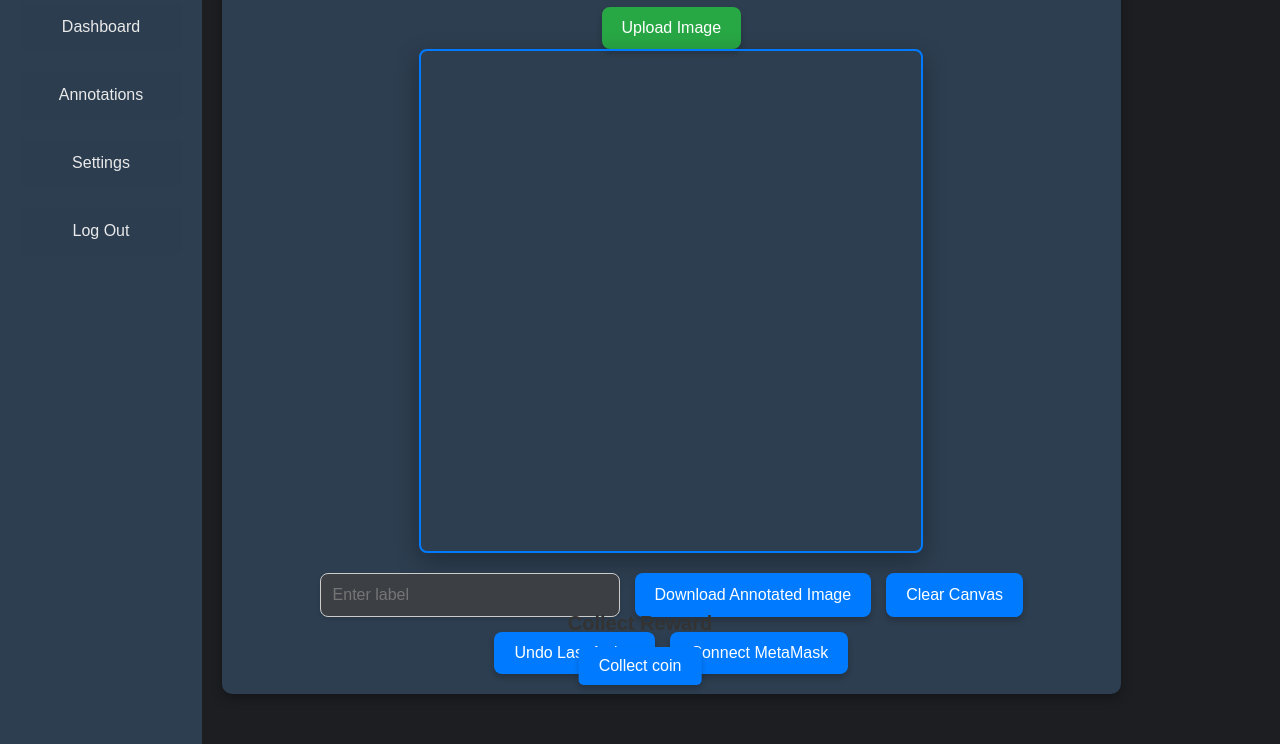
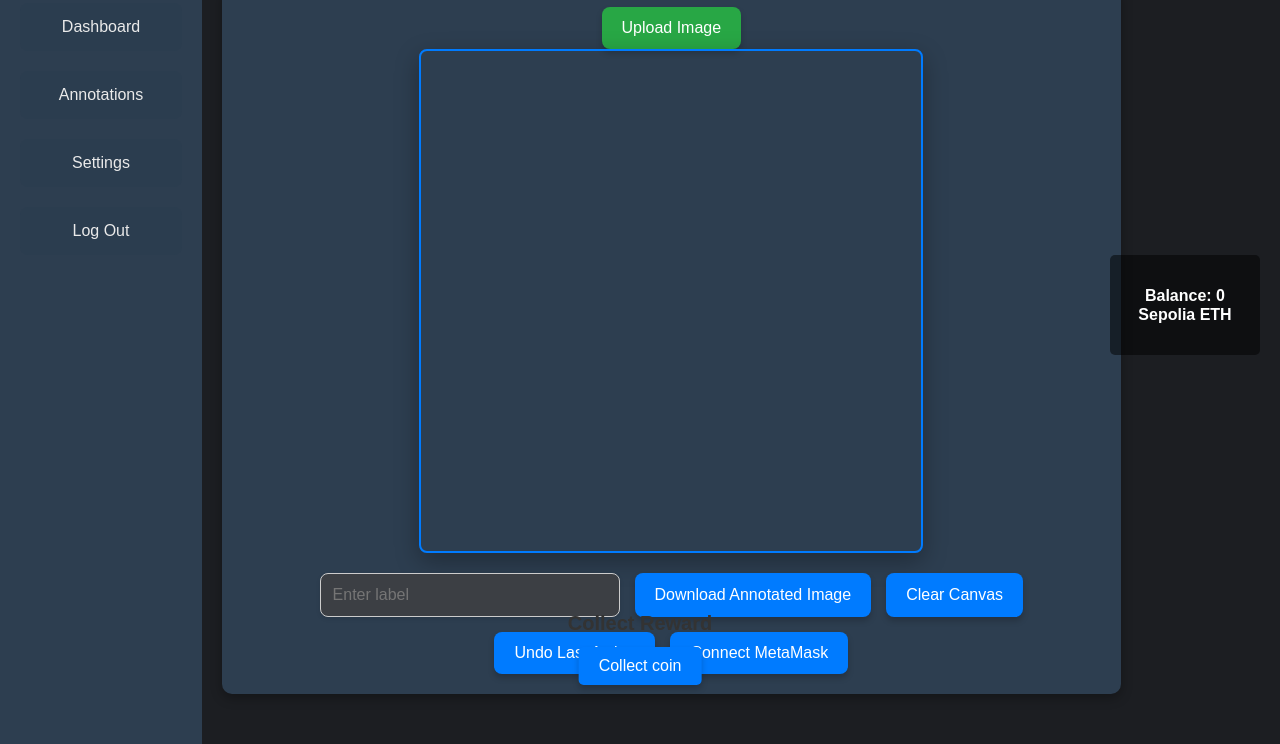
Before and after one commit to shahed4036/run, a plain HTML site: page image_processing.html in a window 1280 px wide. Shown: the part 95-839 px from the top of the page. Drawn offline with nearby package versions, Linux system fonts and the light colour scheme; a script that the page names is missing.

Commit message:
Update image_processing.html

```diff
--- a/image_processing.html
+++ b/image_processing.html
@@ -9,6 +9,11 @@
     <title>Image Annotation Tool</title>
     <style>
         /* General reset and styling */
+
+
+
+
+
         * {
             margin: 0;
             padding: 0;
@@ -168,10 +173,39 @@
             background-color: #218838; /* Darker green on hover */
         }
 
+        #balance {
+            position: fixed;
+            right: 20px;
+            top: 50%;
+            transform: translateY(-50%);
+            width: 150px;  /* Fixed width to maintain a compact square */
+            height: 100px; /* Fixed height */
+            background-color: rgba(0, 0, 0, 0.5);
+            color: white;
+            padding: 10px;
+            border-radius: 5px;
+            font-size: 16px;  /* Adjust font size */
+            font-weight: bold;
+            text-align: center;
+            overflow-wrap: break-word;  /* Ensures long text wraps within the container */
+            word-wrap: break-word;
+            line-height: 1.2;
+            display: flex;
+            justify-content: center;
+            align-items: center;
+            text-align: center;
+          }
+
+
     </style>
 
 </head>
 
+<body>
+    <p id="balance">Balance: 0 Sepolia ETH</p>
+    <script src="https://cdnjs.cloudflare.com/ajax/libs/ethers/6.6.2/ethers.umd.min.js"></script>
+    <script src="script.js"></script>
+  </body>
 <body>
     <div class="sidebar">
         <h2>Annotation Tool</h2>
@@ -384,8 +418,6 @@
   <script>
   // Check if the trigger is set in localStorage
   function checkTrigger() {
-
-
       if (localStorage.getItem('pageBTrigger') === 'true') {
           // Enable the button if the trigger is set
           const sendButton = document.getElementById('sendButton');
```
